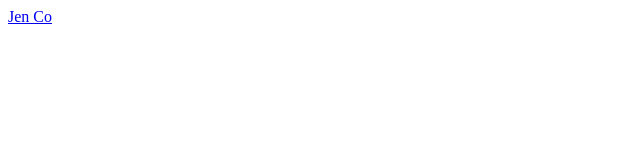
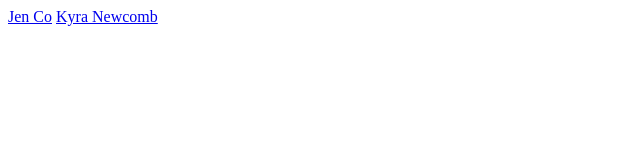
Before and after one commit to MatthewKwong/christmascards, a plain HTML site: page index.html in a window 1280 px wide. Shown: the whole page, without its empty margins (0-640 px from the left). Drawn offline with Linux system fonts and the light colour scheme.

Commit message:
add kyra to directory

```diff
--- a/index.html
+++ b/index.html
@@ -5,5 +5,7 @@
     </head>
     <body>
             <a href = "../christmascards/jen/bastille.html">Jen Co</a>
+            <a href = "../christmascards/kyra/strangerThings.html">Kyra Newcomb</a>
+
     </body>
 </html>
```
